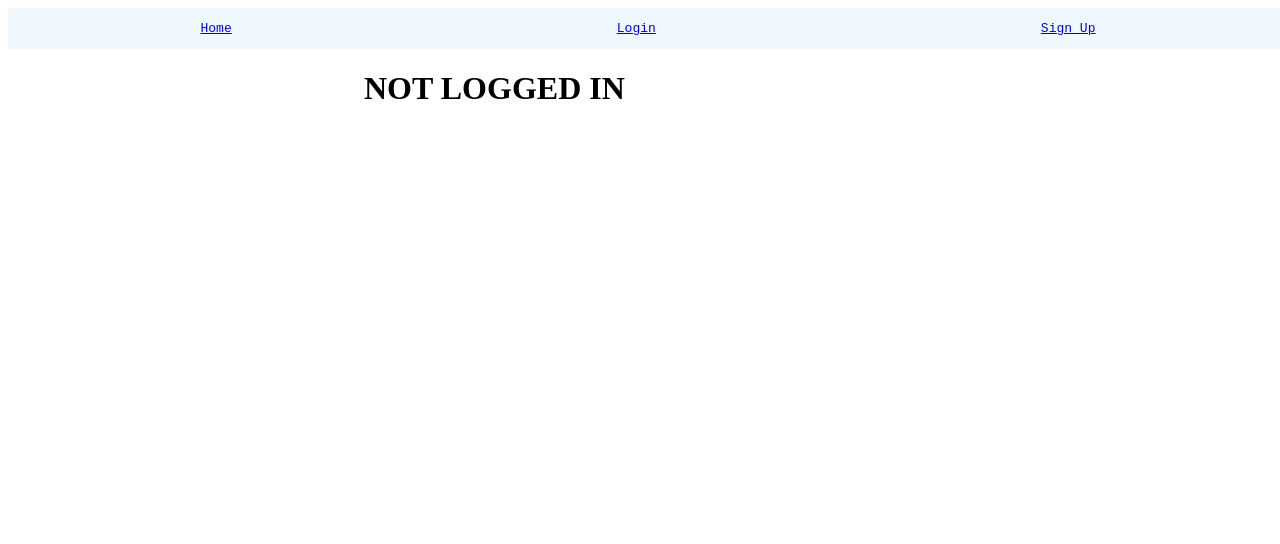
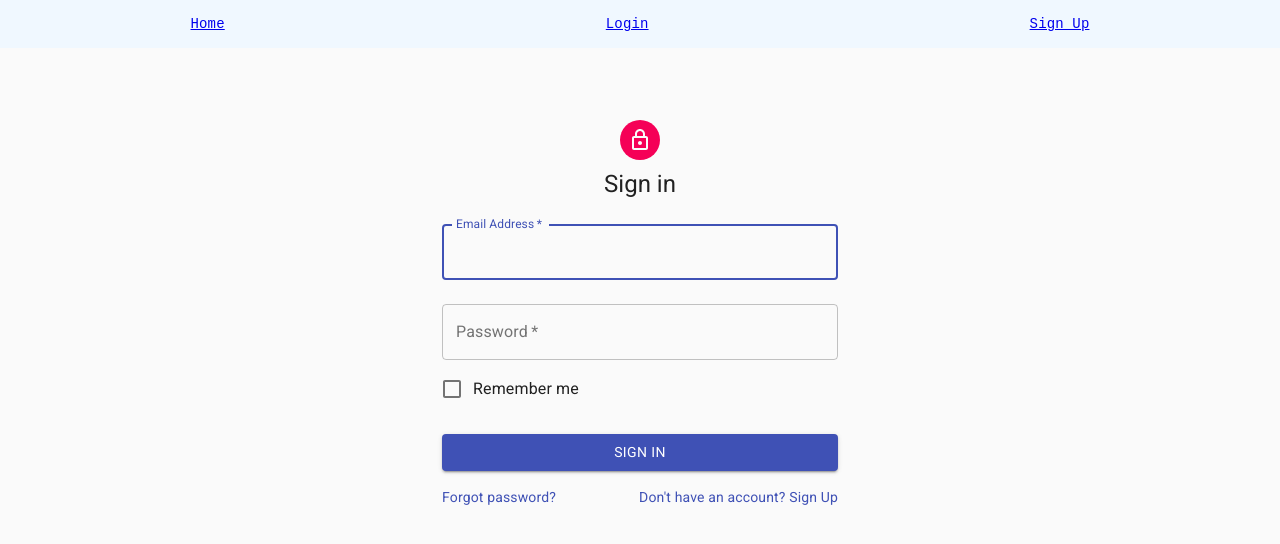
Before and after one commit to daniel-ask/trips-client, a React (Create React App) app: page / in a window 1280 px wide. Shown: the top 544 px of the page. Built offline with nearby package versions, Linux system fonts and the light colour scheme.

Commit message:
Updated Home component

```diff
--- a/src/components/Home.jsx
+++ b/src/components/Home.jsx
@@ -1,18 +1,104 @@
 import React, {useContext} from 'react'
 import { AuthContext } from '../contexts/AuthProvider';
-import { Container } from '@material-ui/core';
+import { makeStyles } from '@material-ui/core/styles';
+import { Container, Link, CssBaseline, Avatar, Typography, Button, Checkbox, TextField, Grid, FormControlLabel, Box } from '@material-ui/core';
+import LockOutlinedIcon from '@material-ui/icons/LockOutlined';
+
+const useStyles = makeStyles((theme) => ({
+  paper: {
+    marginTop: theme.spacing(8),
+    display: 'flex',
+    flexDirection: 'column',
+    alignItems: 'center',
+  },
+  avatar: {
+    margin: theme.spacing(1),
+    backgroundColor: theme.palette.secondary.main,
+  },
+  form: {
+    width: '100%', // Fix IE 11 issue.
+    marginTop: theme.spacing(1),
+  },
+  submit: {
+    margin: theme.spacing(3, 0, 2),
+  },
+}));
 
 export default function Home() {
 	const [auth, setAuth] = useContext(AuthContext);
 
+	const classes = useStyles();
+
 	return (
-		<Container maxWidth='sm'>
+<Container component="main" maxWidth="xs">
+      <CssBaseline />
+      <div className={classes.paper}>
+        <Avatar className={classes.avatar}>
+          <LockOutlinedIcon />
+        </Avatar>
+        <Typography component="h1" variant="h5">
+          Sign in
+        </Typography>
+        <form className={classes.form} noValidate>
+          <TextField
+            variant="outlined"
+            margin="normal"
+            required
+            fullWidth
+            id="email"
+            label="Email Address"
+            name="email"
+            autoComplete="email"
+            autoFocus
+          />
+          <TextField
+            variant="outlined"
+            margin="normal"
+            required
+            fullWidth
+            name="password"
+            label="Password"
+            type="password"
+            id="password"
+            autoComplete="current-password"
+          />
+          <FormControlLabel
+            control={<Checkbox value="remember" color="primary" />}
+            label="Remember me"
+          />
+          <Button
+            type="submit"
+            fullWidth
+            variant="contained"
+            color="primary"
+            className={classes.submit}
+          >
+            Sign In
+          </Button>
+          <Grid container>
+            <Grid item xs>
+              <Link href="#" variant="body2">
+                Forgot password?
+              </Link>
+            </Grid>
+            <Grid item>
+              <Link href="#" variant="body2">
+                {"Don't have an account? Sign Up"}
+              </Link>
+            </Grid>
+          </Grid>
+        </form>
+      </div>
+      <Box mt={8}>
+        {/* <Copyright /> */}
+      </Box>
+		{/* <Container maxWidth='sm'>
 				{auth.loggedIn ? (
 					<div>
 					<h1>LOGGED IN</h1>
 					<h2>Welcome {auth.username}</h2>
 					</div>
-					) : <h1> NOT LOGGED IN</h1>}
+					) : <h1> NOT LOGGED IN</h1>} */}
 		</Container>
 	)
 }
```
